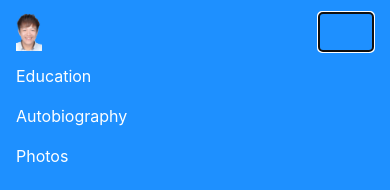
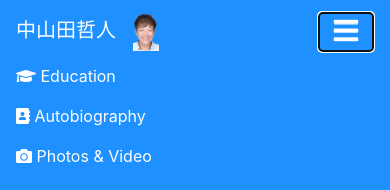
Before and after one commit to UmamiOfTofu/UmamiOfTofu.github.io, a plain HTML site: page index.html in a window 390 px wide. Both pictures are taken after a click on the button "Toggle navigation". Shown: the top 190 px of the page. Drawn offline with nearby package versions, Linux system fonts and the light colour scheme.

Commit message:
3rd commit

```diff
--- a/css/main.css
+++ b/css/main.css
@@ -2,18 +2,28 @@
     color: white;
     background-color: dodgerblue;
 }
+
+/* .navbar-toggler {
+    border-color: white;
+} */
 
 .navbar-nav li a {
     color: white;
 }
 
 .navbar-nav li a:hover {
-    color: gold;
+    /* color: gold; */
+    /* background-color: darkblue; */
+    /* border: 1px solid black; */
     font-weight: bold;
 }
 
+.navbar-nav .nav-item:hover .nav-link {
+    color: gold;
+}
+
 .jumbotron {
-    color:gold;
+    color: gold;
     text-shadow: -1px -1px 0 gray, 1px -1px 0 gray, -1px 1px 0 gray, 1px 1px 0 gray;
     background-color: gray;
     background-image: url(/assets/S__93282308.jpeg);
@@ -34,3 +44,7 @@
     padding-top: 60px;
     margin-top: -60px;
 }
+
+#ig {
+    float: right;
+}
--- a/index.html
+++ b/index.html
@@ -12,28 +12,37 @@
 
     <link rel="stylesheet" href="css/main.css">
 
+    <link rel="stylesheet" href="//use.fontawesome.com/releases/v5.0.7/css/all.css">
+
     <title>中山田哲人個人網站</title>
 </head>
 
 <body>
 
-    <nav class="navbar sticky-top navbar-expand-sm">
+    <nav class="navbar navbar-expand-lg sticky-top navbar-dark">
         <div class="container-fluid">
             <a class="navbar-brand" href="#">
+                中山田哲人&nbsp;&nbsp;
                 <img src="/assets/head.png" alt="" width="26" height="38">
             </a>
-            <button class="navbar-toggler" type="button" data-bs-toggle="collapse"
-                data-bs-target="#navbarSupportedContent" aria-controls="navbarSupportedContent" aria-expanded="false"
-                aria-label="Toggle navigation">
-                <span class="navbar-toggler-icon"></span>
+            <button class="navbar-toggler" type="button" data-toggle="collapse" data-target="#navbarSupportedContent"
+                aria-controls="navbarSupportedContent" aria-expanded="false" aria-label="Toggle navigation">
+                <span class="navbar-toggler-icon">
+                    <i class="fas fa-bars" style="color:#fff; font-size:28px;"></i>
+                </span>
             </button>
+
             <div class="collapse navbar-collapse" id="navbarSupportedContent">
                 <ul class="navbar-nav me-auto mb-2 mb-lg-0">
                     <li class="nav-item">
-                        <a class="nav-link active" aria-current="page" href="#education">Education</a>
+                        <a class="nav-link active" aria-current="page" href="#education">
+                            <i class="fa fa-graduation-cap" aria-hidden="true"></i>&nbsp;Education
+                        </a>
                     </li>
                     <li class="nav-item">
-                        <a class="nav-link" href="#autobiography">Autobiography</a>
+                        <a class="nav-link active" href="#autobiography">
+                            <i class="fa fa-address-book" aria-hidden="true"></i>&nbsp;Autobiography
+                        </a>
                     </li>
                     <!-- <li class="nav-item dropdown">
                         <a class="nav-link dropdown-toggle" href="#" id="navbarDropdown" role="button"
@@ -50,16 +59,62 @@
                         </ul>
                     </li> -->
                     <li class="nav-item">
+                        <a class="nav-link active" href="#photos">
+                            <i class="fa fa-camera" aria-hidden="true"></i>&nbsp;Photos & Video
+                        </a>
+                    </li>
+                </ul>
+                <!-- <form class="form-inline my-2 my-lg-0">
+                <input class="form-control mr-sm-2" type="search" placeholder="Search" aria-label="Search">
+                <button class="btn btn-outline-success my-2 my-sm-0" type="submit">Search</button>
+              </form> -->
+            </div>
+        </div>
+    </nav>
+
+    <!-- <nav class="navbar sticky-top navbar-expand-lg">
+        <div class="container-fluid">
+            <a class="navbar-brand" href="#">
+                <img src="/assets/head.png" alt="" width="26" height="38">
+            </a>
+            <button class="navbar-toggler" type="button" data-bs-toggle="collapse"
+                data-bs-target="#navbarSupportedContent" aria-controls="navbarSupportedContent" aria-expanded="false"
+                aria-label="Toggle navigation">
+                <span class="navbar-toggler-icon"></span>
+            </button>
+            <div class="collapse navbar-collapse" id="navbarSupportedContent2">
+                <ul class="navbar-nav me-auto mb-2 mb-lg-0">
+                    <li class="nav-item">
+                        <a class="nav-link active" aria-current="page" href="#education">Education</a>
+                    </li>
+                    <li class="nav-item">
+                        <a class="nav-link" href="#autobiography">Autobiography</a>
+                    </li>
+                    <li class="nav-item dropdown">
+                        <a class="nav-link dropdown-toggle" href="#" id="navbarDropdown" role="button"
+                            data-bs-toggle="dropdown" aria-expanded="false">
+                            Dropdown
+                        </a>
+                        <ul class="dropdown-menu" aria-labelledby="navbarDropdown">
+                            <li><a class="dropdown-item" href="#">Action</a></li>
+                            <li><a class="dropdown-item" href="#">Another action</a></li>
+                            <li>
+                                <hr class="dropdown-divider">
+                            </li>
+                            <li><a class="dropdown-item" href="#">Something else here</a></li>
+                        </ul>
+                    </li>
+                    <li class="nav-item">
                         <a class="nav-link" href="#photos">Photos</a>
                     </li>
                 </ul>
-                <!-- <form class="d-flex">
+                <form class="d-flex">
                     <input class="form-control me-2" type="search" placeholder="Search" aria-label="Search">
                     <button class="btn btn-outline-success" type="submit">Search</button>
-                </form> -->
+                </form>
             </div>
         </div>
-    </nav>
+    </nav> -->
 
     <div class="jumbotron jumbotron-fluid text-center">
         <div class="container">
@@ -127,10 +182,10 @@
     <footer class="bg-light text-center text-lg-start">
         <!-- Copyright -->
         <div class="text-center p-3" style="background-color: rgba(0, 0, 0, 0.2);">
-          © 2021 Copyright: 中山田哲人辦公室
+            © 2021 Copyright: 中山田哲人辦公室
         </div>
         <!-- Copyright -->
-      </footer>
+    </footer>
 
     <!-- Optional JavaScript -->
     <!-- jQuery first, then Popper.js, then Bootstrap JS -->
@@ -143,9 +198,12 @@
     <script src="https://stackpath.bootstrapcdn.com/bootstrap/4.2.1/js/bootstrap.min.js"
         integrity="sha384-B0UglyR+jN6CkvvICOB2joaf5I4l3gm9GU6Hc1og6Ls7i6U/mkkaduKaBhlAXv9k" crossorigin="anonymous">
     </script>
-    <script>
+    <!-- <script>
         $('.collapse').collapse()
-    </script>
+    </script> -->
+
+
+
 </body>
 
 </html>
```
